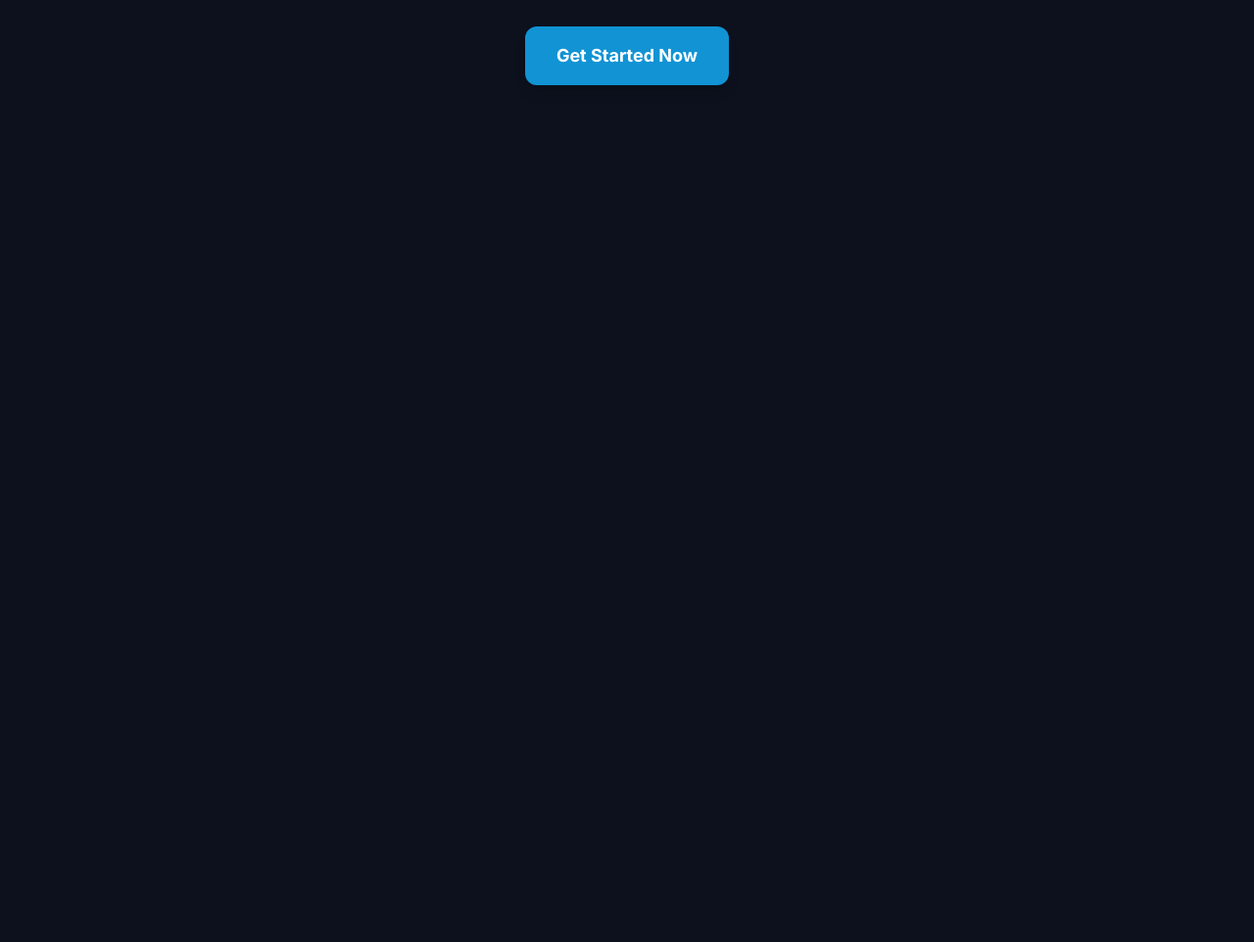
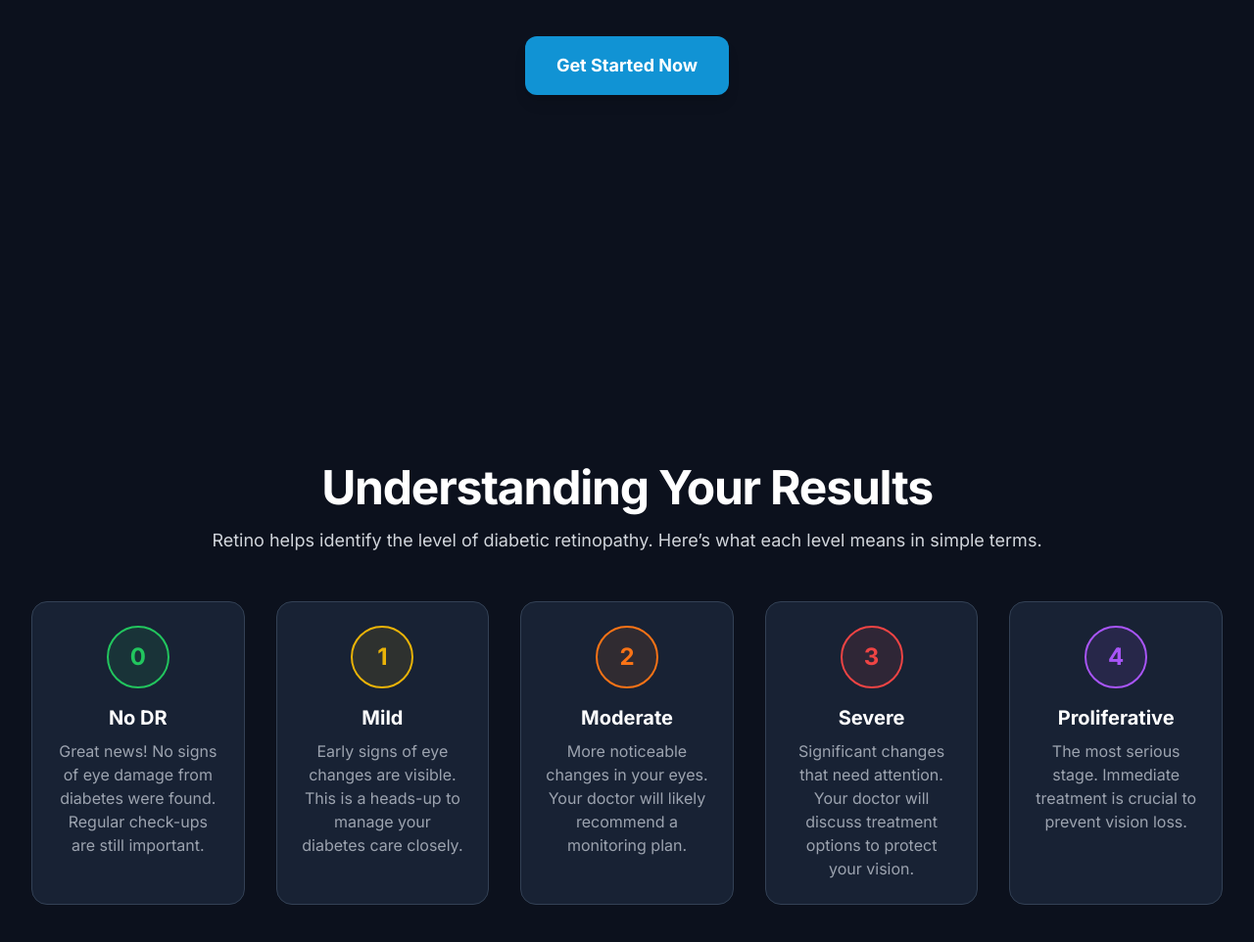
Before and after one commit to retino788-ods/RETINO, a plain HTML site: page index.html in a window 1280 px wide. Shown: the part 566-1528 px from the top of the page at 98% size. Before the commit the page ends 845 px from the top, so only its background shows below. Drawn offline with nearby package versions, Linux system fonts and the light colour scheme.

Commit message:
Add files via upload

```diff
--- a/index.html
+++ b/index.html
@@ -2,7 +2,6 @@
 <html class="dark" lang="en"><head>
 <meta charset="utf-8"/>
 <meta content="width=device-width, initial-scale=1.0" name="viewport"/>
-<link rel="icon" type="image/png" href="favicon.png"/>
 <title>Retino - AI Diabetic Retinopathy Detection</title>
 <link href="https://fonts.googleapis.com" rel="preconnect"/>
 <link crossorigin="" href="https://fonts.gstatic.com" rel="preconnect"/>
@@ -81,7 +80,7 @@
 </div>
 </header>
 <main class="flex-grow">
-<div class="relative overflow-hidden">
+<div class="relative overflow-hidden h-screen">
 <div class="absolute -top-1/2 -left-1/3 w-96 h-96 bg-primary/20 rounded-full blur-3xl opacity-50 animate-pulse"></div>
 <div class="absolute -bottom-1/2 -right-1/3 w-96 h-96 bg-sky-400/20 rounded-full blur-3xl opacity-40 animate-pulse-delay"></div>
 <style>
@@ -89,18 +88,53 @@
             animation-delay: 2s;
         }
     </style>
-<div class="container mx-auto px-4 sm:px-6 lg:px-8 py-32 sm:py-40 lg:py-48">
+<div class="container mx-auto px-4 sm:px-6 lg:px-8 py-32 sm:py-40 lg:py-48 flex h-full items-center">
 <div class="max-w-3xl mx-auto text-center">
 <h1 class="text-4xl font-black tracking-tight text-white sm:text-5xl lg:text-7xl">AI-Powered Diabetic Retinopathy Detection</h1>
 <p class="mt-6 text-lg text-gray-300 sm:text-xl">
               Retino uses advanced artificial intelligence to detect and grade diabetic retinopathy, helping healthcare professionals make informed decisions.
             </p>
-<a class="mt-10 inline-flex items-center justify-center rounded-lg bg-primary px-8 py-4 text-lg font-bold text-white shadow-lg transition-transform duration-300 hover:scale-105 focus:outline-none focus-visible:ring-4 focus-visible:ring-primary/50" href="https://teachablemachine.withgoogle.com/models/v21KCGfmN">
+<a class="mt-10 inline-flex items-center justify-center rounded-lg bg-primary px-8 py-4 text-lg font-bold text-white shadow-lg transition-transform duration-300 hover:scale-105 focus:outline-none focus-visible:ring-4 focus-visible:ring-primary/50" href="https://teachablemachine.withgoogle.com/models/v21KCGfmN/">
               Get Started Now
             </a>
 </div>
 </div>
 </div>
+<section class="min-h-screen bg-background-dark py-20 flex items-center">
+<div class="container mx-auto px-4 sm:px-6 lg:px-8">
+<div class="text-center mb-12">
+<h2 class="text-4xl font-bold tracking-tight text-white sm:text-5xl">Understanding Your Results</h2>
+<p class="mt-4 text-lg text-gray-300">Retino helps identify the level of diabetic retinopathy. Here’s what each level means in simple terms.</p>
+</div>
+<div class="grid grid-cols-1 md:grid-cols-3 lg:grid-cols-5 gap-8">
+<div class="bg-card-dark p-6 rounded-xl border border-border-dark flex flex-col items-center text-center">
+<div class="w-16 h-16 rounded-full bg-green-500/10 border-2 border-green-500 flex items-center justify-center mb-4"><span class="text-2xl font-bold text-green-500">0</span></div>
+<h3 class="text-xl font-bold text-white mb-2">No DR</h3>
+<p class="text-gray-400">Great news! No signs of eye damage from diabetes were found. Regular check-ups are still important.</p>
+</div>
+<div class="bg-card-dark p-6 rounded-xl border border-border-dark flex flex-col items-center text-center">
+<div class="w-16 h-16 rounded-full bg-yellow-500/10 border-2 border-yellow-500 flex items-center justify-center mb-4"><span class="text-2xl font-bold text-yellow-500">1</span></div>
+<h3 class="text-xl font-bold text-white mb-2">Mild</h3>
+<p class="text-gray-400">Early signs of eye changes are visible. This is a heads-up to manage your diabetes care closely.</p>
+</div>
+<div class="bg-card-dark p-6 rounded-xl border border-border-dark flex flex-col items-center text-center">
+<div class="w-16 h-16 rounded-full bg-orange-500/10 border-2 border-orange-500 flex items-center justify-center mb-4"><span class="text-2xl font-bold text-orange-500">2</span></div>
+<h3 class="text-xl font-bold text-white mb-2">Moderate</h3>
+<p class="text-gray-400">More noticeable changes in your eyes. Your doctor will likely recommend a monitoring plan.</p>
+</div>
+<div class="bg-card-dark p-6 rounded-xl border border-border-dark flex flex-col items-center text-center">
+<div class="w-16 h-16 rounded-full bg-red-500/10 border-2 border-red-500 flex items-center justify-center mb-4"><span class="text-2xl font-bold text-red-500">3</span></div>
+<h3 class="text-xl font-bold text-white mb-2">Severe</h3>
+<p class="text-gray-400">Significant changes that need attention. Your doctor will discuss treatment options to protect your vision.</p>
+</div>
+<div class="bg-card-dark p-6 rounded-xl border border-border-dark flex flex-col items-center text-center">
+<div class="w-16 h-16 rounded-full bg-purple-500/10 border-2 border-purple-500 flex items-center justify-center mb-4"><span class="text-2xl font-bold text-purple-500">4</span></div>
+<h3 class="text-xl font-bold text-white mb-2">Proliferative</h3>
+<p class="text-gray-400">The most serious stage. Immediate treatment is crucial to prevent vision loss.</p>
+</div>
+</div>
+</div>
+</section>
 </main>
 </div>
 </body></html>
```
